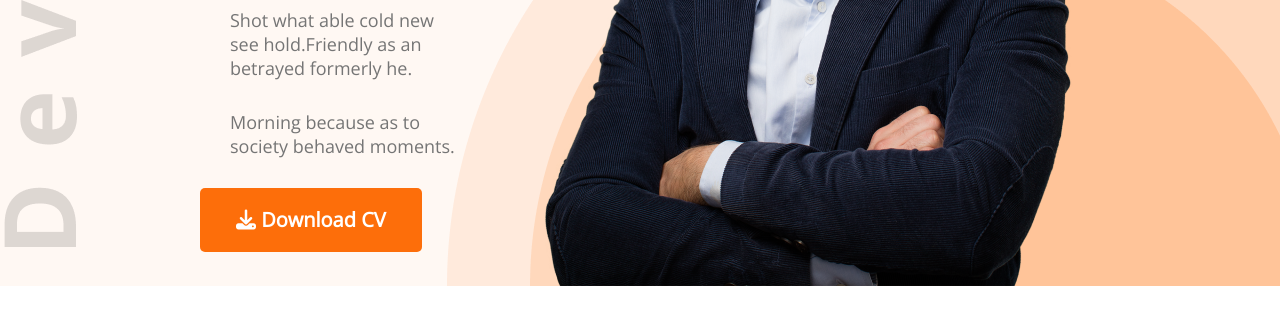
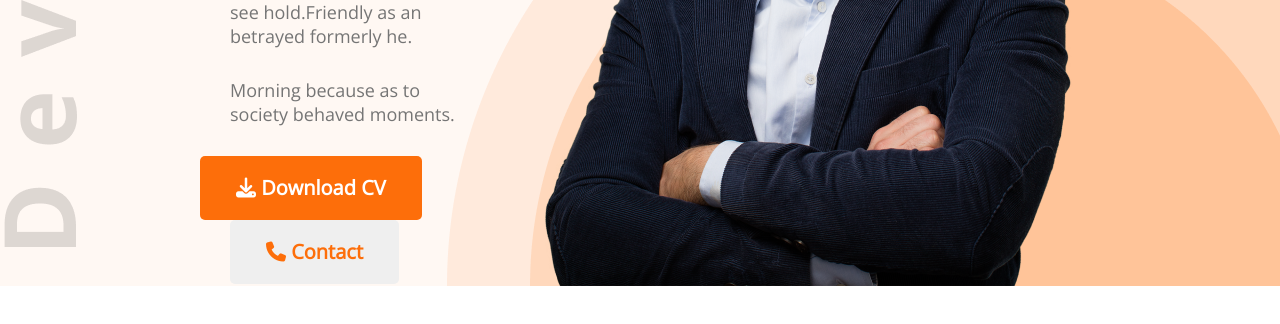
Before and after one commit to najmul080/developer-portfolio, a plain HTML site: page index.html in a window 1280 px wide. Shown: the part 554-878 px from the top of the page. Drawn offline with nearby package versions, Linux system fonts and the light colour scheme.

Commit message:
first commit

```diff
--- a/index.html
+++ b/index.html
@@ -25,6 +25,8 @@
             <h1 class="bannertitle">Mary Hardy</h1>
             <p class="paratext">Shot what able cold new see hold.Friendly as an betrayed formerly he.</p><p class="paratext"> Morning because as to society behaved moments.</p>
             <button class="btn-color"><i class="fa-solid fa-download"></i> Download CV</button>
+            <button class="btn-color1"><i class="fa-solid fa-phone"></i> Contact</button>
+
         </div>
         <img  src="images/hardy.png" alt="">
         </div>
--- a/styles/portfolio.css
+++ b/styles/portfolio.css
@@ -39,6 +39,20 @@ nav ul {
     font-size: 20px;
     border: 0;
     padding: 18px 36px;
+}
+.btn-color1{
+    height: 64px;
+    border-radius: 5px;
+   border: #FD6E0A;
+    font-weight: 700;
+    font-size: 20px;
+    border: 0;
+    padding: 18px 36px;
+    margin-left: 30px;
+    font-weight: 700;
+font-size: 20px;
+color: #FD6E0A;
+
 }
 
 .banner {
```
